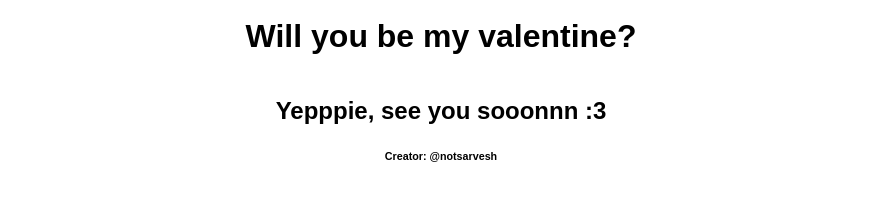
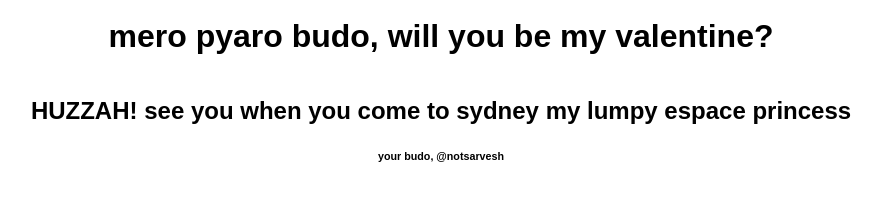
Before and after one commit to RealJubJub/RealJubJub.github.io, a plain HTML site: page index.html in a window 1280 px wide. Both pictures are taken after a click on the button "Yes". Shown: the part 81-282 px from the top of the page, without its empty margins (199-1080 px from the left). Drawn offline with Linux system fonts and the light colour scheme.

Commit message:
Update index.html

```diff
--- a/index.html
+++ b/index.html
@@ -11,15 +11,15 @@
       <div class="banner-gif">
         <img id="banner" src="./public/images/mid.gif" alt="banner" />
       </div>
-      <h1>Will you be my valentine?</h1>
+      <h1>mero pyaro budo, will you be my valentine?</h1>
       <div class="buttons">
         <button id="yes-button"><p>Yes</p></button>
         <button id="no-button"><p>No</p></button>
       </div>
       <div class="message">
-        <h2>Yepppie, see you sooonnn :3</h2>
+        <h2>HUZZAH! see you when you come to sydney my lumpy espace princess</h2>
 
-        <h6>Creator: @notsarvesh</h6>
+        <h6>your budo, @notsarvesh</h6>
       </div>
     </div>
     <script src="./public/js/script.js"></script>
```
